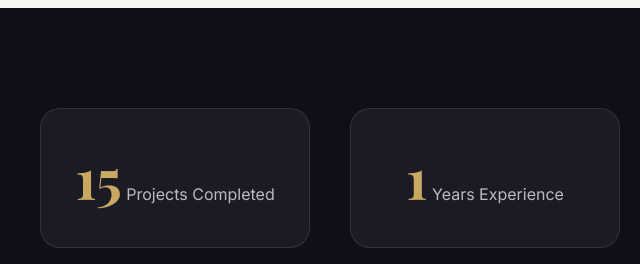
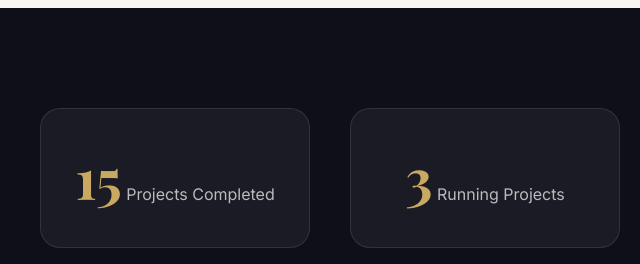
Before and after one commit to Hiremytrip/khushalidesigns, a website: page about.html in a window 1280 px wide. Shown: the part 1920-2184 px from the top of the page, 0-640 px from the left. Drawn offline with nearby package versions, Linux system fonts and the light colour scheme; a web font is replaced by a local one.

Commit message:
Update about.html

```diff
--- a/about.html
+++ b/about.html
@@ -205,8 +205,8 @@
                     <span class="label">Projects Completed</span>
                 </div>
                 <div class="stat-card">
-                    <span class="number" data-count="1">1</span>
-                    <span class="label">Years Experience</span>
+                    <span class="number" data-count="1">3</span>
+                    <span class="label">Running Projects</span>
                 </div>
                 <div class="stat-card">
                     <span class="number" data-count="0">0</span>
```
